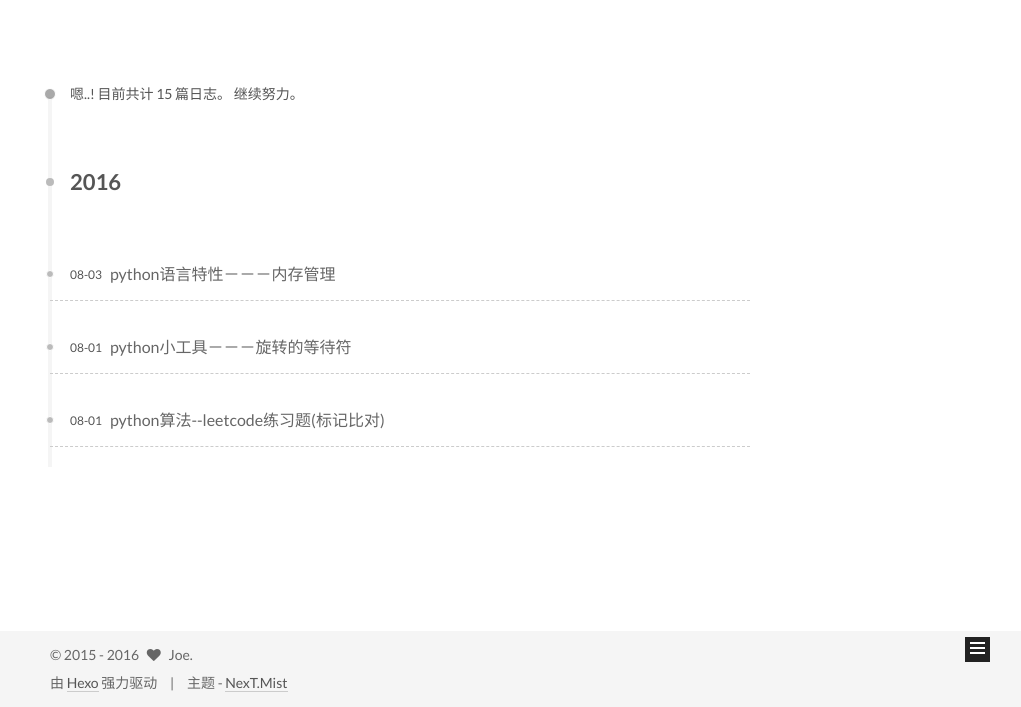
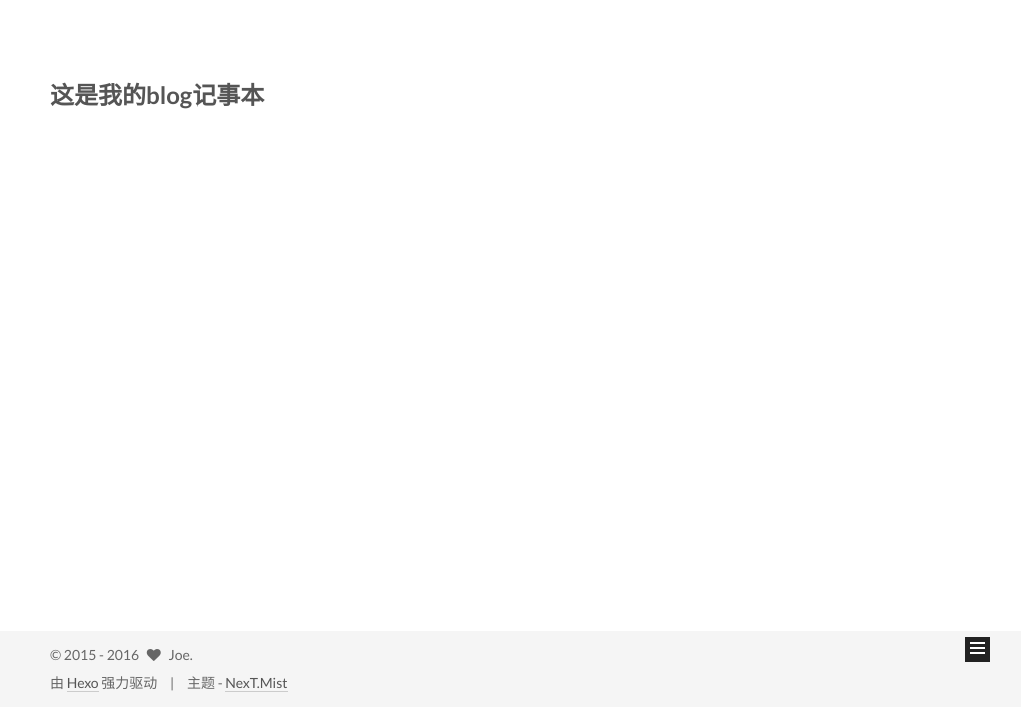
Before and after one commit to JustLittle/JustLittle.github.io, a plain HTML site: page README.html in a window 1280 px wide. Shown: the part 93-800 px from the top of the page, without its empty margins (240-1261 px from the left). Drawn offline with Linux system fonts and the light colour scheme.

Commit message:
Site updated: 2016-08-08 17:23:22

```diff
--- a/archives/2016/08/index.html
+++ b/README.html
@@ -86,15 +86,16 @@
 
 
 
-<meta name="description" content="这世界要是没有爱情，它在我们心中还会有什么意义！这就如一盏没有亮光的走马灯。">
+<meta name="description" content="这是我的blog记事本">
 <meta property="og:type" content="website">
 <meta property="og:title" content="LY.Qiao">
-<meta property="og:url" content="http://liangyouqiao.me/archives/2016/08/index.html">
+<meta property="og:url" content="http://liangyouqiao.me/README.html">
 <meta property="og:site_name" content="LY.Qiao">
-<meta property="og:description" content="这世界要是没有爱情，它在我们心中还会有什么意义！这就如一盏没有亮光的走马灯。">
+<meta property="og:description" content="这是我的blog记事本">
+<meta property="og:updated_time" content="2016-08-08T09:18:57.000Z">
 <meta name="twitter:card" content="summary">
 <meta name="twitter:title" content="LY.Qiao">
-<meta name="twitter:description" content="这世界要是没有爱情，它在我们心中还会有什么意义！这就如一盏没有亮光的走马灯。">
+<meta name="twitter:description" content="这是我的blog记事本">
 
 
 
@@ -115,9 +116,15 @@
 
 
 
-  <link rel="canonical" href="http://liangyouqiao.me/archives/2016/08/"/>
+  <link rel="canonical" href="http://liangyouqiao.me/README.html"/>
 
-  <title> 归档 | LY.Qiao </title>
+  <title>
+
+
+
+     | LY.Qiao
+
+</title>
 </head>
 
 <body itemscope itemtype="http://schema.org/WebPage" lang="zh-Hans">
@@ -138,7 +145,7 @@
 
 
 
-  <div class="container one-collumn sidebar-position-left  page-archive  ">
+  <div class="container one-collumn sidebar-position-left  ">
     <div class="headband"></div>
 
     <header id="header" class="header" itemscope itemtype="http://schema.org/WPHeader">
@@ -236,146 +243,22 @@
           <div id="content" class="content">
 
 
-  <section id="posts" class="posts-collapse">
-    <span class="archive-move-on"></span>
-
-    <span class="archive-page-counter">
+  <div id="posts" class="posts-expand">
 
 
+      <h1 id="这是我的blog记事本"><a href="#这是我的blog记事本" class="headerlink" title="这是我的blog记事本"></a>这是我的blog记事本</h1>
 
-
-
-      嗯..! 目前共计 15 篇日志。 继续努力。
-    </span>
-
-
-
-
-
-
-
-
-
-        <div class="collection-title">
-          <h2 class="archive-year motion-element" id="archive-year-2016">2016</h2>
-        </div>
-
-
-
-
-
-  <article class="post post-type-normal" itemscope itemtype="http://schema.org/Article">
-    <header class="post-header">
-
-      <h1 class="post-title">
-
-            <a class="post-title-link" href="/2016/08/03/Python内存管理/" itemprop="url">
-
-                <span itemprop="name">python语言特性－－－内存管理</span>
-
-            </a>
-
-      </h1>
-
-      <div class="post-meta">
-        <time class="post-time" itemprop="dateCreated"
-              datetime="2016-08-03T00:00:00+08:00"
-              content="2016-08-03" >
-          08-03
-        </time>
-      </div>
-
-    </header>
-  </article>
-
-
-
-
-
-
-
-
-
-
-
-
-
-
-  <article class="post post-type-normal" itemscope itemtype="http://schema.org/Article">
-    <header class="post-header">
-
-      <h1 class="post-title">
-
-            <a class="post-title-link" href="/2016/08/01/python小工具–无聊等待旋转符/" itemprop="url">
-
-                <span itemprop="name">python小工具－－－旋转的等待符</span>
-
-            </a>
-
-      </h1>
-
-      <div class="post-meta">
-        <time class="post-time" itemprop="dateCreated"
-              datetime="2016-08-01T00:00:00+08:00"
-              content="2016-08-01" >
-          08-01
-        </time>
-      </div>
-
-    </header>
-  </article>
-
-
-
-
-
-
-
-
-
-
-
-
-
-
-  <article class="post post-type-normal" itemscope itemtype="http://schema.org/Article">
-    <header class="post-header">
-
-      <h1 class="post-title">
-
-            <a class="post-title-link" href="/2016/08/01/leetcode-标记比对/" itemprop="url">
-
-                <span itemprop="name">python算法--leetcode练习题(标记比对)</span>
-
-            </a>
-
-      </h1>
-
-      <div class="post-meta">
-        <time class="post-time" itemprop="dateCreated"
-              datetime="2016-08-01T00:00:00+08:00"
-              content="2016-08-01" >
-          08-01
-        </time>
-      </div>
-
-    </header>
-  </article>
-
-
-
-
-
-  </section>
-
-
-
+  </div>
 
 
           </div>
 
 
 
+
+  <div class="comments" id="comments">
+
+  </div>
 
 
         </div>
@@ -551,12 +434,6 @@
 
 
 
-    <script type="text/javascript" id="motion.page.archive">
-      $('.archive-year').velocity('transition.slideLeftIn');
-    </script>
-
-
-
 
 
 
--- a/css/main.css
+++ b/css/main.css
@@ -1548,7 +1548,7 @@ pre .javascript .function {
   width: 4px;
   height: 4px;
   border-radius: 50%;
-  background: #b01125;
+  background: #ff91ff;
 }
 .links-of-blogroll {
   font-size: 13px;
```
Also changed, not shown: 2016/06/28/github/index.html (+5 -6 lines), 2016/07/27/python小叙-yield各种玩法/index.html (+2 -2 lines), 2016/08/01/leetcode-标记比对/index.html (+4 -4 lines), 2016/08/01/python小工具–无聊等待旋转符/index.html (+4 -4 lines), 2016/08/03/Python内存管理/index.html (+2 -2 lines), archives/2016/index.html (+4 -4 lines), archives/index.html (+4 -4 lines), index.html (+24 -25 lines), 1 other file.
